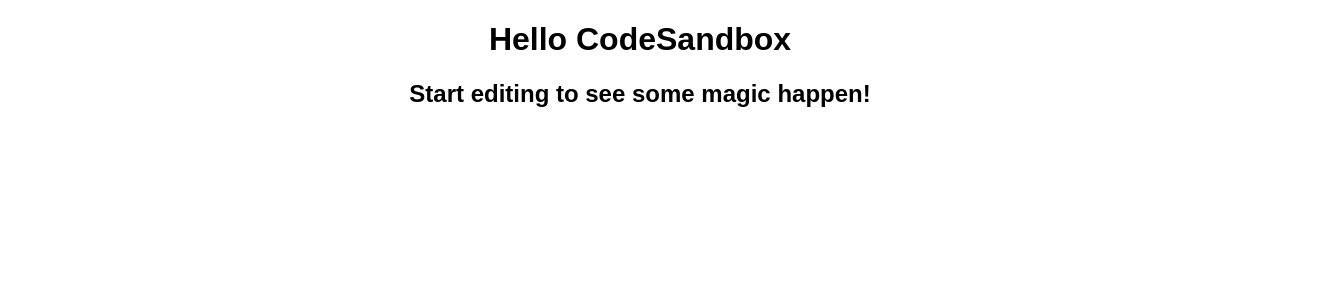
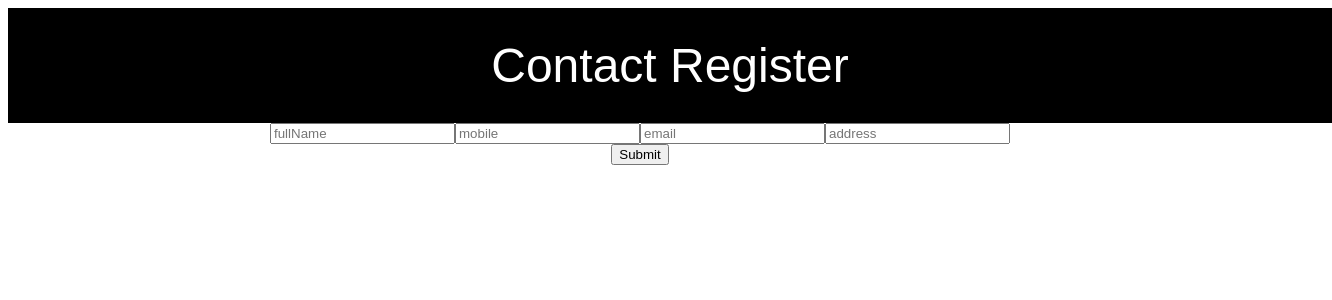
Before and after one commit to YashasaveeKesarwani99/Firebase_Concepts, a React (Create React App) app: page / in a window 1280 px wide. Shown: the top 300 px of the page, 1332 px wide, since content can reach past the window. Built offline with nearby package versions, Linux system fonts and the light colour scheme.

Commit message:
initailized with firebase ReadME updated

```diff
--- a/src/App.js
+++ b/src/App.js
@@ -1,11 +1,10 @@
 import React from "react";
 import "./styles.css";
-
+import Head from "./Component/head.js";
 export default function App() {
   return (
     <div className="App">
-      <h1>Hello CodeSandbox</h1>
-      <h2>Start editing to see some magic happen!</h2>
+      <Head />
     </div>
   );
 }
--- /dev/null
+++ b/src/Component/contactForm.js
@@ -0,0 +1,56 @@
+import React, { useEffect, useState } from "react";
+
+export default function ContactForm(props) {
+  const initialValues = {
+    fullname: "",
+    mobile: "",
+    email: "",
+    address: ""
+  };
+
+  var [values, setValues] = useState(initialValues);
+
+  var inputHandler = (e) => {
+    var value = e.target.value;
+    var name = e.target.name;
+    setValues({
+      ...values,
+      [name]: value
+    });
+  };
+
+  var submitHandler = (e) => {
+    e.preventDefault();
+    props.addOrEdit(values);
+  };
+  return (
+    <form onSubmit={submitHandler}>
+      <input
+        placeholder="fullName"
+        name="fullname"
+        value={values.fullname}
+        onChange={inputHandler}
+      />
+      <input
+        onChange={inputHandler}
+        placeholder="mobile"
+        name="mobile"
+        value={values.mobile}
+      />
+      <input
+        onChange={inputHandler}
+        placeholder="email"
+        name="email"
+        value={values.email}
+      />
+      <input
+        onChange={inputHandler}
+        placeholder="address"
+        name="address"
+        value={values.address}
+      />
+      <br />
+      <input type="submit" title="save" />
+    </form>
+  );
+}
--- /dev/null
+++ b/src/Component/head.css
@@ -0,0 +1,8 @@
+.header {
+  width: 100%;
+  background-color: black;
+  padding: 30px;
+  margin: auto;
+  color: white;
+  font-size: 3em;
+}
--- /dev/null
+++ b/src/Component/head.js
@@ -0,0 +1,17 @@
+import React, { Component } from "react";
+import ContactForm from "./contactForm";
+import "./head.css";
+class Head extends Component {
+  addOrEdit(values) {}
+
+  render() {
+    return (
+      <>
+        <div className="header">Contact Register</div>
+        <ContactForm addOrEdit={this.addOrEdit} />
+      </>
+    );
+  }
+}
+
+export default Head;
```
Also changed, not shown: src/fire.js (added, +15 -0 lines), src/Component/contactForm.css (added), 1 other file (tests, documents, lock files or other folders).
